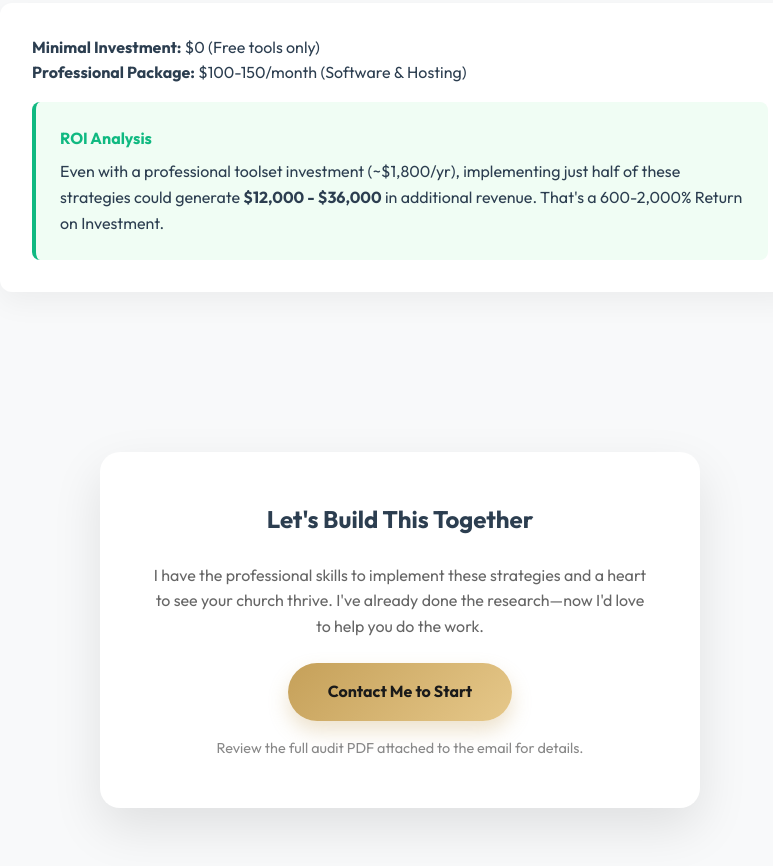
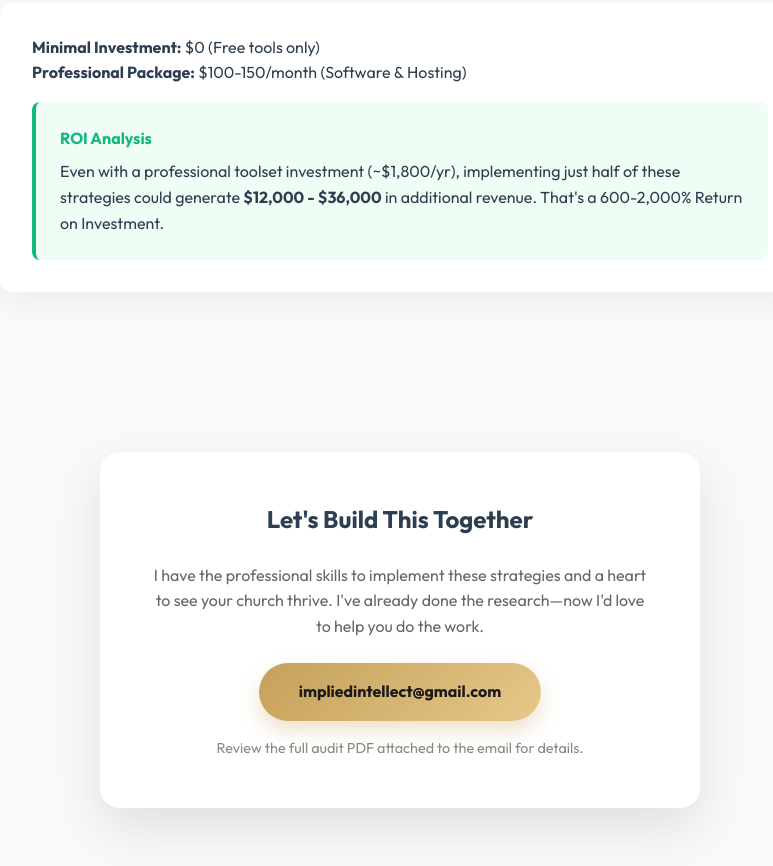
Before and after one commit to mthprblms/Church-of-Nazerene, a plain HTML site: page index.html in a window 1280 px wide. Shown: the part 4813-5679 px from the top of the page, without its empty margins (240-1013 px from the left). Drawn offline with Linux system fonts and the light colour scheme.

Commit message:
changed email

```diff
--- a/index.html
+++ b/index.html
@@ -673,7 +673,7 @@
                     I have the professional skills to implement these strategies and a heart to see your church thrive.
                     I've already done the research—now I'd love to help you do the work.
                 </p>
-                <a href="mailto:fccnaz@gmail.com" class="btn">Contact Me to Start</a>
+                <a href="mailto:impliedintellect@gmail.com" class="btn">impliedintellect@gmail.com</a>
                 <p style="margin-top: 1rem; font-size: 0.9rem; color: #888;">
                     Review the full audit PDF attached to the email for details.
                 </p>
```
